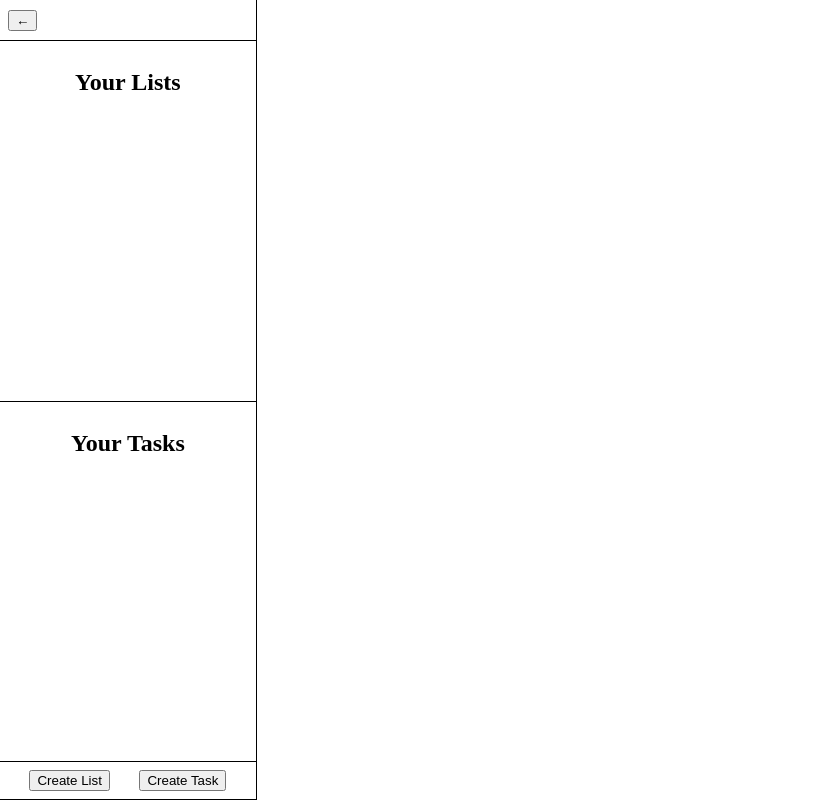
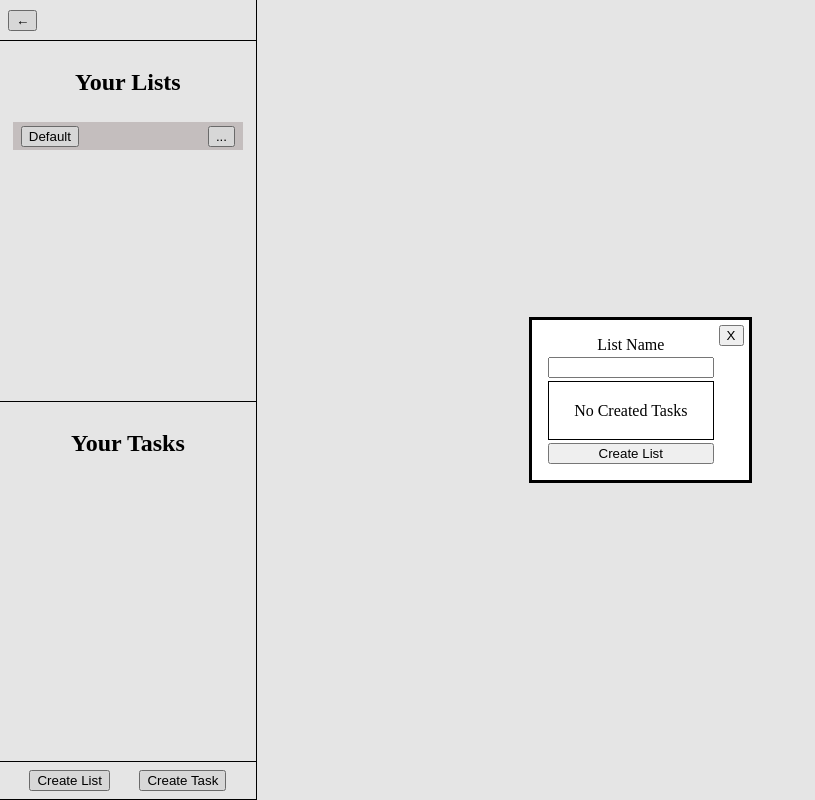
Before and after one commit to Nour-Al-Hazzouri/odin_todo-list, a website built with webpack: page src/index.html in a window 1280 px wide. Both pictures are taken after a click on the button "Create List". Shown: the whole page, without its empty margins (0-815 px from the left). Built offline with nearby package versions, Linux system fonts and the light colour scheme.

Commit message:
Create Items Dialogs & Items'Lists Update
Created the dialogs responsible for creating `Tasks` and `Lists`
Each dialog has a form that receives user's input. Both `Tasks` and `Lists` share similar structure
Implemented a list update functionality for all items' list
    - `Tasks` list in the create `List` dialog
    - Sidebar `Tasks` list
    - Sidebar `Lists` list
Made some style changes to ensure readability

```diff
--- a/src/DOM/elementsCreator.js
+++ b/src/DOM/elementsCreator.js
@@ -1,7 +1,7 @@
 // Create same element multiple times with a loop.
-function elementsCreate(element, number) {
+function elementsCreate(element, number = 0) {
   const createdElement = new Array();
-  if (!element || !number) {
+  if (!element) {
     throw Error("Ensure to input element and number properly");
   } else {
     for (let i = 0; i < number; i++) {
--- /dev/null
+++ b/src/DOM/listCreatorComponent/createListDialog.js
@@ -0,0 +1,24 @@
+import { main } from "../../universalQueries.js";
+import createListForm from "./createListForm.js";
+import { refreshCreateListItems, refreshListItems } from "./refreshSidebarComponents.js";
+
+const listDialog = document.createElement("dialog");
+const closeListDialog = document.createElement("button");
+
+function appendListDialog() {
+  const listForm = createListForm();
+  closeListDialog.textContent = "X";
+  closeListDialog.classList.add("close-btn");
+  listDialog.append(closeListDialog, listForm);
+  main.append(listDialog);
+}
+
+function manipulateListDialog() {
+  refreshCreateListItems();
+  listDialog.showModal();
+  closeListDialog.addEventListener("click", () => {
+    listDialog.close();
+  });
+}
+
+export { appendListDialog, manipulateListDialog };
--- /dev/null
+++ b/src/DOM/listCreatorComponent/createListForm.js
@@ -0,0 +1,44 @@
+import { getTodoObjects } from "../../objectsComponents/centralObjectsStorage.js";
+import elementsCreate from "../elementsCreator.js";
+import { setLabelAttributes } from "../toggleAttribute.js";
+import { createTodoObject } from "../../objectsComponents/createObjects.js";
+import checkListItems, { refreshListItems } from "./refreshSidebarComponents.js";
+
+// Create needed elements
+const listForm = document.createElement("form");
+const listLabel = document.createElement("label");
+const listInput = document.createElement("input");
+const listDiv = document.createElement("div");
+const submitButton = document.createElement("button");
+const empty = document.createElement("p");
+
+function createListForm() {
+  // Form Properties
+  listForm.setAttribute("method", "dialog");
+  listForm.id = "list-form";
+
+  // Label & Input properties
+  setLabelAttributes(listLabel, "List Name", "name");
+  listInput.id = "name";
+  listInput.setAttribute("type", "text");
+  listInput.toggleAttribute("required");
+
+  // listDiv properties
+
+  listDiv.setAttribute("id", "create-lists-div");
+
+  // submitButton properties
+  submitButton.textContent = "Create List";
+  submitButton.setAttribute("type", "submit");
+
+  listForm.addEventListener("submit", (e) => {
+    e.preventDefault();
+    refreshListItems()
+  });
+
+
+  listForm.append(listLabel, listInput, listDiv, submitButton);
+  return listForm;
+}
+
+export default createListForm;
--- /dev/null
+++ b/src/DOM/listCreatorComponent/refreshSidebarComponents.js
@@ -0,0 +1,96 @@
+import {
+  getListObjects,
+  getTodoObjects,
+} from "../../objectsComponents/centralObjectsStorage.js";
+import { createTodoObject } from "../../objectsComponents/createObjects.js";
+import elementsCreate from "../elementsCreator.js";
+import { setLabelAttributes } from "../toggleAttribute.js";
+import removeChildren from "../removeChildren.js";
+
+// Get all objects div element
+const tasksDiv = document.querySelector("#tasks-div");
+
+// Refresh Tasks list in 'create list' dialog
+function refreshCreateListItems() {
+  // Get required components
+  const emptyMessage = document.createElement("p");
+  const todoItems = getTodoObjects();
+  const todoItemsCount = getTodoObjects().length;
+  const createListsDiv = document.querySelector("#create-lists-div");
+
+  // No Tasks' case
+  if (todoItemsCount === 0) {
+    emptyMessage.textContent = "No Created Tasks";
+    createListsDiv.append(emptyMessage);
+  } else {
+    const checkboxLabels = elementsCreate("label", todoItemsCount);
+    const checkboxElements = elementsCreate("input", todoItemsCount);
+    const checkboxContainer = elementsCreate("div", todoItemsCount);
+
+    // Avoid duplicates then append tasks based on their number
+    removeChildren(createListsDiv);
+    for (let i = 0; i < todoItemsCount; i++) {
+      setLabelAttributes(checkboxLabels[i], todoItems[i].Title, `task-${i}`);
+      checkboxElements[i].setAttribute("type", "checkbox");
+      checkboxElements[i].setAttribute("id", `task-${i}`);
+      checkboxElements[i].setAttribute("value", `${todoItems.id}`);
+      checkboxContainer[i].append(checkboxElements[i], checkboxLabels[i]);
+      createListsDiv.append(checkboxContainer[i]);
+    }
+  }
+}
+
+// Refresh Lists' list
+function refreshListItems() {
+  // Get required components
+  const listItems = getListObjects();
+  const listItemsCount = getListObjects().length;
+  const listsDiv = document.querySelector(".lists-div");
+
+  // Append List objects based on their number
+  const listContainer = elementsCreate("div", listItemsCount);
+  const listButtons = elementsCreate("button", listItemsCount);
+  const optionsButtons = elementsCreate("button", listItemsCount);
+
+  // Ensure no duplicates are found then append Lists.
+  removeChildren(listsDiv);
+  for (let i = 0; i < listItemsCount; i++) {
+    listButtons[i].textContent = listItems[i].Name;
+    optionsButtons[i].textContent = "...";
+    listContainer[i].append(listButtons[i], optionsButtons[i]);
+    listsDiv.append(listContainer[i]);
+  }
+}
+
+function refreshTaskItems() {
+  // Get required components
+  const taskItems = getTodoObjects();
+  const taskItemsCount = getTodoObjects().length;
+  const tasksDiv = document.querySelector(".todos-div");
+
+  // Append List objects based on their number
+  const taskContainer = elementsCreate("div", taskItemsCount);
+  const taskButtons = elementsCreate("button", taskItemsCount);
+  const optionsButtons = elementsCreate("button", taskItemsCount);
+
+  // Ensure no duplicates are found then append Lists.
+  removeChildren(tasksDiv);
+  for (let i = 0; i < taskItemsCount; i++) {
+    taskButtons[i].textContent = taskItems[i].Title;
+    optionsButtons[i].textContent = "...";
+    taskContainer[i].append(taskButtons[i], optionsButtons[i]);
+    tasksDiv.append(taskContainer[i]);
+  }
+}
+
+function refreshAllLists() {
+  refreshListItems();
+  refreshTaskItems();
+}
+
+export {
+  refreshCreateListItems,
+  refreshListItems,
+  refreshTaskItems,
+  refreshAllLists,
+};
--- a/src/DOM/sidebarComponent/sidebarSections.js
+++ b/src/DOM/sidebarComponent/sidebarSections.js
@@ -11,6 +11,7 @@ import {
   manipulateTaskDialog,
   manipulateTaskModal,
 } from "../taskCreatorComponent/createTaskDialog.js";
+import { appendListDialog, manipulateListDialog } from "../listCreatorComponent/createListDialog.js";
 
 function appendSectionOne() {
   aside.append(sidebarSections[0]);
@@ -42,6 +43,8 @@ function appendSectionFour() {
   sidebarButtons[3].textContent = "Create Task";
   sidebarButtons[3].classList.add("create-task");
   sidebarButtons[3].id = "task-modal";
+  appendListDialog();
+  sidebarButtons[2].addEventListener('click', manipulateListDialog);
   appendTaskDialog();
   sidebarButtons[3].addEventListener("click", manipulateTaskDialog);
 }
--- a/src/DOM/taskCreatorComponent/createTaskDialog.js
+++ b/src/DOM/taskCreatorComponent/createTaskDialog.js
@@ -6,9 +6,8 @@ const closeTaskDialog = document.createElement("button");
 
 function appendTaskDialog() {
   const taskForm = createTaskForm();
-  const taskModal = document.querySelector("#task-modal");
   closeTaskDialog.textContent = "X";
-  closeTaskDialog.id = "close-task";
+  closeTaskDialog.classList.add("close-btn");
   taskDialog.append(closeTaskDialog, taskForm);
   main.append(taskDialog);
 }
--- a/src/DOM/taskCreatorComponent/createTaskForm.js
+++ b/src/DOM/taskCreatorComponent/createTaskForm.js
@@ -1,12 +1,8 @@
-import {
-  mainDiv,
-  mainInput,
-  mainLabel,
-  mainOptions,
-} from "./createTaskElements.js";
-import { multiToggleAttribute, setLabelAttributes } from "./toggleAttribute.js";
-import { main } from "../../universalQueries.js";
+import { taskInput, taskLabel, taskOptions } from "./createTaskElements.js";
+import { multiToggleAttribute, setLabelAttributes } from "../toggleAttribute.js";
+import { task } from "../../universalQueries.js";
 import { taskDialog } from "./createTaskDialog.js";
+import { refreshTaskItems } from "../listCreatorComponent/refreshSidebarComponents.js";
 
 const todoForm = document.createElement("form");
 const todoSelect = document.createElement("select");
@@ -16,45 +12,45 @@ const clearForm = document.createElement("button");
 function createTaskForm() {
   todoForm.setAttribute("method", "dialog");
 
-  // Main labels
-  setLabelAttributes(mainLabel[0], "Title", "title");
-  setLabelAttributes(mainLabel[1], "Description", "description");
-  setLabelAttributes(mainLabel[2], "Notes", "notes");
-  setLabelAttributes(mainLabel[3], "Due Date", "due-date");
-  setLabelAttributes(mainLabel[4], "Priority", "priority");
+  // task labels
+  setLabelAttributes(taskLabel[0], "Title", "title");
+  setLabelAttributes(taskLabel[1], "Description", "description");
+  setLabelAttributes(taskLabel[2], "Notes", "notes");
+  setLabelAttributes(taskLabel[3], "Due Date", "due-date");
+  setLabelAttributes(taskLabel[4], "Priority", "priority");
 
   // 3 repeated input types
   for (let i = 0; i < 3; i++) {
-    mainInput[i].setAttribute("type", "text");
-    todoForm.append(mainLabel[i], mainInput[i]);
+    taskInput[i].setAttribute("type", "text");
+    todoForm.append(taskLabel[i], taskInput[i]);
   }
 
   // Date input type
-  mainInput[3].setAttribute("type", "date");
-  todoForm.append(mainLabel[3], mainInput[3]);
+  taskInput[3].setAttribute("type", "date");
+  todoForm.append(taskLabel[3], taskInput[3]);
 
   // Options input
   todoSelect.setAttribute("id", "priority");
   todoSelect.setAttribute("name", "priority");
-  mainOptions[0].setAttribute("value", "low");
-  mainOptions[1].setAttribute("value", "medium");
-  mainOptions[2].setAttribute("value", "high");
-  mainOptions[0].textContent = "Low";
-  mainOptions[1].textContent = "Medium";
-  mainOptions[2].textContent = "High";
+  taskOptions[0].setAttribute("value", "low");
+  taskOptions[1].setAttribute("value", "medium");
+  taskOptions[2].setAttribute("value", "high");
+  taskOptions[0].textContent = "Low";
+  taskOptions[1].textContent = "Medium";
+  taskOptions[2].textContent = "High";
   for (let i = 0; i < 3; i++) {
-    todoSelect.append(mainOptions[i]);
+    todoSelect.append(taskOptions[i]);
   }
-  todoForm.append(mainLabel[4], todoSelect);
+  todoForm.append(taskLabel[4], todoSelect);
 
   // Each input id
-  mainInput[0].setAttribute("id", "title");
-  mainInput[1].setAttribute("id", "description");
-  mainInput[2].setAttribute("id", "notes");
-  mainInput[3].setAttribute("id", "due-date");
+  taskInput[0].setAttribute("id", "title");
+  taskInput[1].setAttribute("id", "description");
+  taskInput[2].setAttribute("id", "notes");
+  taskInput[3].setAttribute("id", "due-date");
   for (let i = 0; i < 4; i++) {
     if (!(i === 1) && !(i === 2)) {
-      multiToggleAttribute(mainInput[i], "required");
+      multiToggleAttribute(taskInput[i], "required");
     }
   }
 
@@ -63,6 +59,7 @@ function createTaskForm() {
   submitForm.setAttribute("type", "submit");
   todoForm.addEventListener("submit", (e) => {
     e.preventDefault();
+    refreshTaskItems();
   });
 
   // Clear Button
--- a/src/index.js
+++ b/src/index.js
@@ -1,4 +1,11 @@
-import './styles.css'
+import "./styles.css";
 import { appendSidebar } from "./DOM/sidebarComponent/sidebarInterface.js";
+import { createTodoObject } from "./objectsComponents/createObjects.js";
+import {
+  refreshAllLists,
+  refreshListItems,
+} from "./DOM/listCreatorComponent/refreshSidebarComponents.js";
 
 appendSidebar();
+
+document.addEventListener("DOMContentLoaded", refreshAllLists);
--- a/src/styles.css
+++ b/src/styles.css
@@ -99,20 +99,42 @@ main {
   width: calc(100% - 60px);
 }
 
+#list-form,
 #task-form {
   width: 90%;
-  display: grid;
-  grid-template-columns: 1fr 3fr;
-}
-.main-collapsed button,
-.main-expanded button {
-  max-width: max-content;
-  margin: 0 auto;
-  margin-top: 1rem;
+  display: flex;
+  flex-direction: column;
+  gap: .2rem;
 }
 
-#close-task {
+/* #list-form div {
+  display: grid;
+  grid-template-columns: 1fr 1fr;
+  width: 95%;
+  max-height: 100px;
+  overflow-y: scroll;
+  padding: .2rem 0;
+  border: var(--aside-border);
+} */
+
+#create-lists-div {
+  display: flex;
+  overflow-y: scroll;
+  border: var(--aside-border);
+  flex-direction: column;
+  padding: .2rem;
+  height: fit-content;
+  max-height: 100px;
+}
+
+#create-lists-div div {
+  display: flex;
+  justify-content: flex-start;
+  gap: .5rem;
+}
+
+.close-btn {
   position: absolute;
-  right: 0;
-  top: 0;
+  right: 5px;
+  top: 5px;
 }
```
Also changed, not shown: src/DOM/taskCreatorComponent/createTaskElements.js (+4 -4 lines), src/DOM/toggleAttribute.js (renamed from src/DOM/taskCreatorComponent/toggleAttribute.js).
